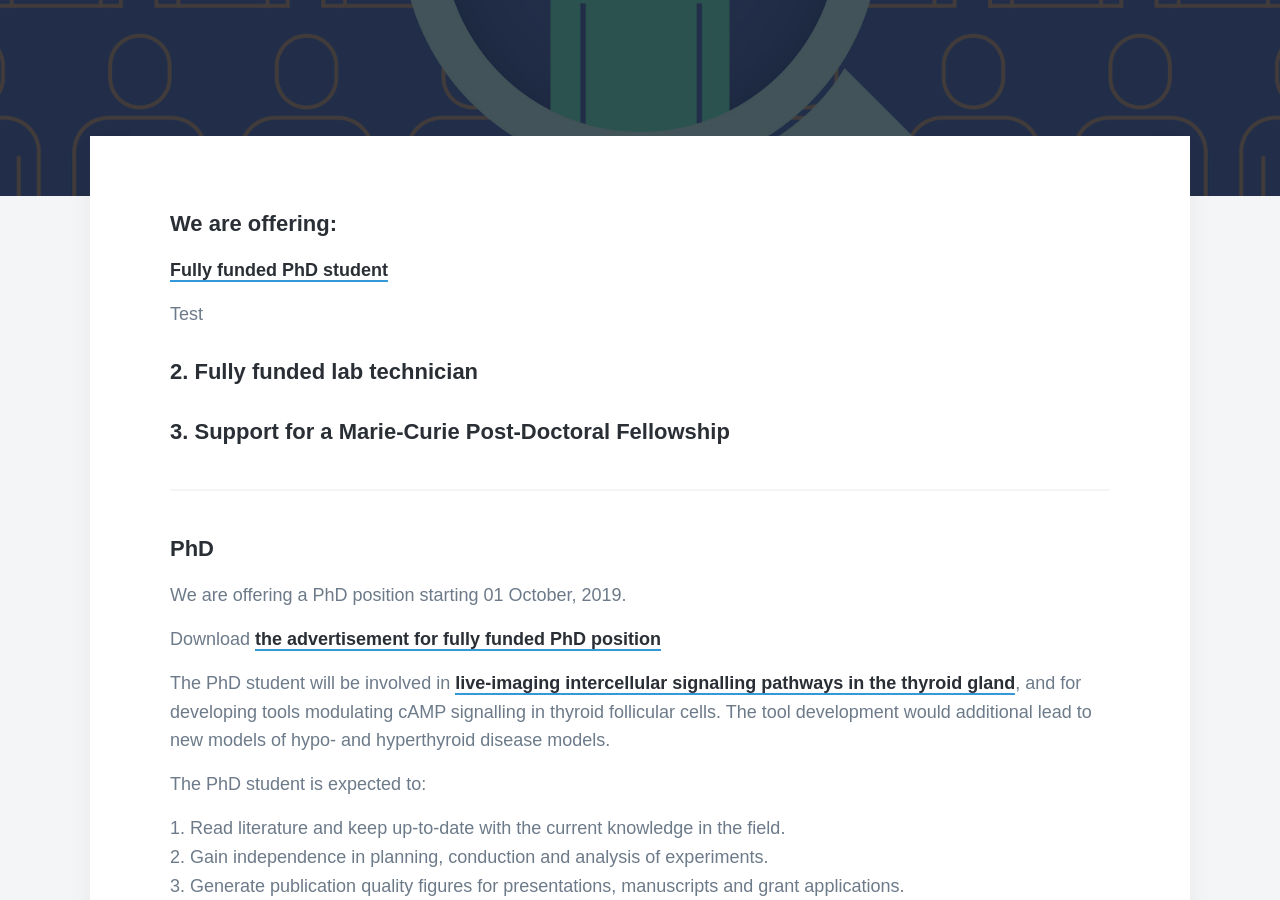
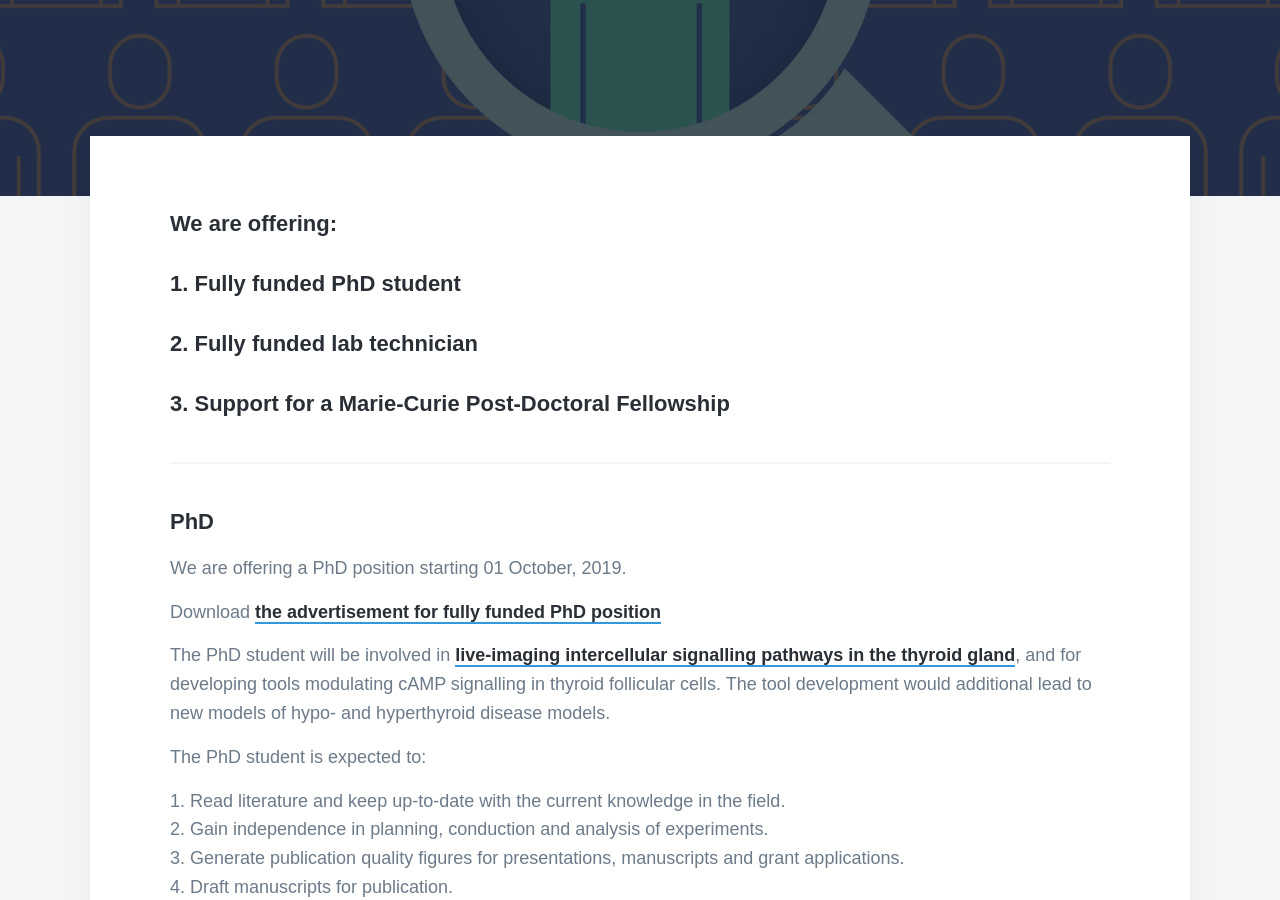
Before and after one commit to sumeetpalsingh/sumeetpalsingh.github.io, a Jekyll site: the page built from _pages/vacancies.md, in a window 1280 px wide and 900 px high, scrolled down 390 px. Built offline with Jekyll 4.4.1, drawn with Linux system fonts in a browser that asks for light colours; nearby versions of some CDN libraries; some web fonts are replaced.

Commit message:
Update vacancies.md

```diff
--- a/_pages/vacancies.md
+++ b/_pages/vacancies.md
@@ -7,15 +7,13 @@
 
 #### We are offering:
 
-[Fully funded PhD student](#phd)
-
-Test
-#### 2. <a href="#Tech">Fully funded lab technician</a>
-#### 3. <a href="#PostDoc">Support for a Marie-Curie Post-Doctoral Fellowship</a>
+#### 1. Fully funded PhD student
+#### 2. Fully funded lab technician
+#### 3. Support for a Marie-Curie Post-Doctoral Fellowship
 
 ---
 
-#### <a name="phd">PhD</a>
+#### PhD
 
 We are offering a PhD position starting 01 October, 2019.
 
```
